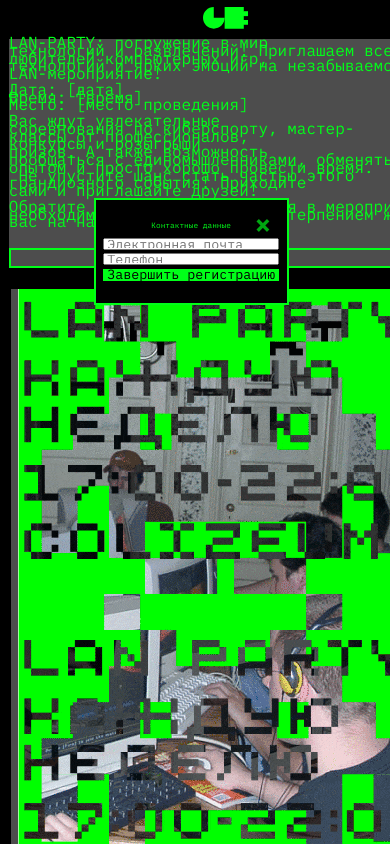
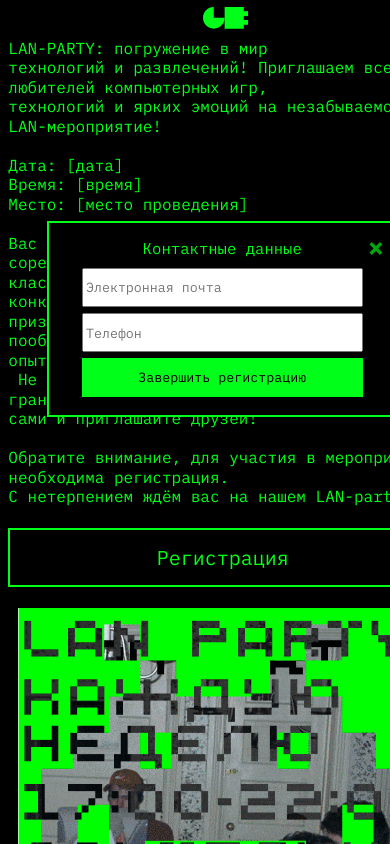
Before and after one commit to SofiiaShirenkova/poster_page_3, a plain HTML site: page index.html in a window 390 px wide. Both pictures are taken after a click on the button "Регистрация". Shown: the top 844 px of the page. Drawn offline with nearby package versions, Linux system fonts and the light colour scheme.

Commit message:
Add files via upload

```diff
--- a/index.html
+++ b/index.html
@@ -35,9 +35,9 @@
 
           &nbsp;Не&nbsp;упустите шанс стать частью этого грандиозного события! Приходите сами&nbsp;и&nbsp;приглашайте друзей! <br><br>
 
-          Обратите внимание,&nbsp;для&nbsp;участия&nbsp;в&nbsp;мероприятии необходима регистрация.
+          Обратите внимание,&nbsp;для&nbsp;участия&nbsp;в&nbsp;мероприятии необходима регистрация.<br>
 
-          &nbsp;С&nbsp;нетерпением ждём вас&nbsp;на&nbsp;нашем LAN-party!</p>
+          С нетерпением ждём вас&nbsp;на&nbsp;нашем LAN-party!</p>
 
           <button id="openModalBtn">Регистрация</button>
 
--- a/stylesheets/adaptive.css
+++ b/stylesheets/adaptive.css
@@ -7,7 +7,14 @@
 }
 
 @media screen and (min-width: 769px) and (max-width: 1440px) {
-
+    /* .text_n_btn{
+        flex-direction: column;
+        position: relative;
+        display: flex;
+        margin-right: 2%;
+        margin-left: -2,5%;
+        width: 70%;
+    } */
 }
 
 
@@ -16,6 +23,14 @@
 }
 
 @media screen and (max-width: 414px) {
+    #abt_poster1{
+        font-family: "IBM Plex Mono", monospace;
+        font-style: normal;
+        line-height: 5vw;
+        /* font-weight: 2vw; */
+        font-size: 1,5vw;
+        color: #00FF19;
+    }
 
 }
 
@@ -48,14 +63,17 @@
         margin-top: 2%;
     }
 
-    h1{
+    #abt_poster1{
         font-family: "IBM Plex Mono", monospace;
         font-style: normal;
-        line-height: 3.6vw;
+        line-height: 5vw;
         /* font-weight: 2vw; */
-        font-size: 12px;
+        font-size: 1,3vw;
         color: #00FF19;
-        width: 100%;
+    }
+
+    #openModalBtn{
+        height: 15vw;
     }
 
     .box_for_poster1{
@@ -64,7 +82,6 @@
         position: relative;
         display: flex;
         width: 100%;
-        background-color: rgb(77, 77, 77);
         margin-top: 5%;
         margin-left: -2%;
     }
@@ -73,7 +90,7 @@
         position: relative;
         display: flex;
         width: 100%;
-        background-color: rgb(77, 77, 77);
+        margin-left: 4.8%;
     }
 
     button{
@@ -98,4 +115,136 @@
     }
 
 
+.modal {
+    display: none;
+    position: fixed;
+    z-index: 1;
+    left: 12%;
+    top: 20%;
+    width: 90vw;
+    overflow: auto;
+
+    flex-direction: column;
+    align-items: center;
+    justify-content: center;
+
+    font-family: "IBM Plex Mono", monospace;
+    font-style: normal;
+    line-height: 2vw;
+    /* font-weight: 2vw; */
+    font-size: 1,5vw;
+    color: #00FF19;
 }
+
+.modal-content {
+    background-color: #000000;
+    margin: 15% auto;
+    padding: 20px;
+    border: 2px solid #00FF19;
+    width: 90vw;
+
+    display: flex;
+    flex-direction: column;
+    align-items: center;
+    justify-content: center;
+
+    /* font-family: "IBM Plex Mono", monospace;
+    font-style: normal;
+    line-height: 2vw; */
+    /* font-weight: 2vw;
+    font-size: 1,5vw;
+    color: #00FF19; */
+}
+
+#myForm{
+    width: 80vw;
+    height: 40vw;
+}
+
+#submit_it{
+    font-family: "IBM Plex Mono", monospace;
+    font-style: normal;
+    line-height: 2vw;
+    /* font-weight: 2vw; */
+    font-size: 1,5vw;
+    color: #000000;
+    width: 90%;
+    height: 10vw;
+    padding: 4% 2%;
+    border: none;
+    background: #00FF19;
+    /* border: 2px solid #00FF19; */
+
+    flex-direction: column;
+    align-items: center;
+    justify-content: center;
+
+    margin: 1% 5%;
+}
+
+#registration{
+    font-family: "IBM Plex Mono", monospace;
+    font-style: normal;
+    line-height: 5vw;
+    /* font-weight: 2vw; */
+    font-size: 4vw;
+    color: #00FF19;
+
+    position: relative;
+    display: flex;
+
+
+    flex-direction: column;
+    align-items: center;
+    justify-content: center;
+}
+
+#email-address{
+    width: 90%;
+    height:10vw;
+    margin-bottom: 2%;
+    margin: 1% 5%;
+
+
+    font-family: "IBM Plex Mono", monospace;
+    font-style: normal;
+    line-height: 2vw;
+    /* font-weight: 2vw; */
+    font-size: 1,5vw;
+}
+
+#mobile_phone{
+    width: 90%;
+    height: 10vw;
+    margin-bottom: 2%;
+    margin: 1% 5%;
+
+    font-family: "IBM Plex Mono", monospace;
+    font-style: normal;
+    line-height: 2vw;
+    /* font-weight: 2vw; */
+    font-size: 1,5vw;
+}
+
+
+.close {
+    /* position: fixed;
+    display: block; */
+    color: #00ff1aa7;
+    float: right;
+    font-size: 28px;
+    font-weight: bold;
+    margin-left: 100%;
+    margin-bottom: -4%;
+    /* margin-right: %; */
+    z-index: 1000;
+}
+
+.close:hover,
+.close:focus {
+    color: #00FF19;
+    text-decoration: none;
+    cursor: pointer;
+}
+
+}
--- a/stylesheets/content.css
+++ b/stylesheets/content.css
@@ -58,9 +58,8 @@ z-index: 1000;
     flex-direction: column;
     position: relative;
     display: flex;
-    margin-right: 5%;
+    margin-right: 10%;
     width: 70%;
-    background-color: rgb(77, 77, 77);
 }
 
 
@@ -92,7 +91,6 @@ button:hover{
     display: flex;
     margin-right: 2%;
     width: 60%;
-    background-color: rgb(77, 77, 77);
 }
 
 .modal {
```
